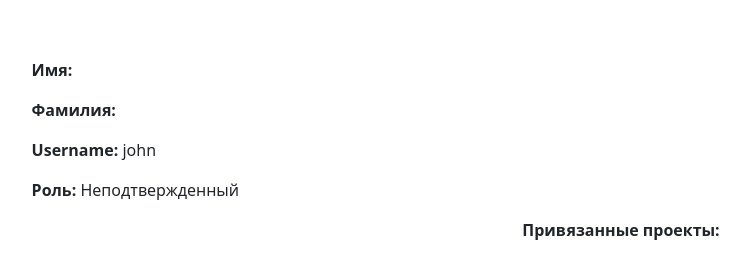
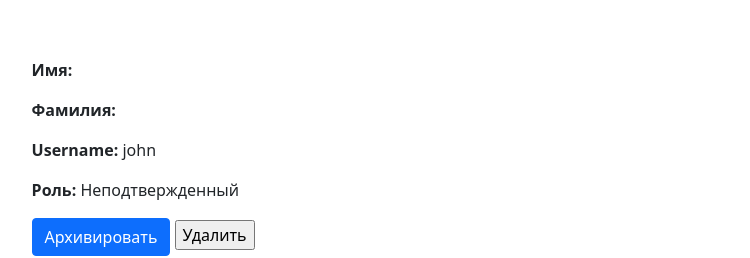
Before and after one commit to TihrLef/TeleBot, a Django app: page /TeleBot/user/111 in a window 1280 px wide. Shown: the part 56-314 px from the top of the page, without its empty margins (44-794 px from the left). Run offline with Django 4.2, Linux system fonts and the light colour scheme; a user stored in the database is signed in; data comes from the database, SQL or seed files in the repository; both versions use the stored data as it was after the commit.

Commit message:
Fixing pdf(trying)

```diff
--- a/web/TeleBot/templates/Users/user_detail.html
+++ b/web/TeleBot/templates/Users/user_detail.html
@@ -49,7 +49,7 @@ button:hover, a:hover {
 }
 </style>
 
-
+	{% csrf_token %}
 {%if request.user == user%}
 <h2 style="text-align:center" class="title">Страница пользователя</h2>
 {%endif%}
@@ -65,7 +65,11 @@ button:hover, a:hover {
         <a type="button" class="btn btn-primary" href="{%url 'password_change'%}">Изменить пароль</a>
         <a href="{%url 'edit'%}" class="btn btn-primary">Редактировать профиль</a>
       </div>
-	{%endif%}
+{%endif%}
+{%if request.user.is_staff%}
+<a type="button" class="btn btn-primary" href="{%url 'password_change'%}">Архивировать</a>
+<input class="button" type="submit" name="action" value= "Удалить" />
+{%endif%}
 
 	<p  align="center" color="#21145e" ><b>Привязанные проекты:</b><br></p>
     <table class="table">
--- a/web/TeleBot/views.py
+++ b/web/TeleBot/views.py
@@ -16,7 +16,8 @@ import tempfile
 from tempfile import TemporaryDirectory as td
 from django.contrib.auth.mixins import AccessMixin
 from threading import Thread
-import time
+import time, os
+from django.conf import settings
 from django.contrib.admin.views.decorators import staff_member_required
 
 
@@ -82,13 +83,11 @@ def available_users(request):
 	return QuerySet(set(users))
 
 def make_pdf(request, reports, path):
-	temp = TempDir()
-	temp.MakeDir(path = path, prefix = 'TempPdf', lifetime = 180)
-	name = temp.name
+	name = r"~/TeleBot/web/TeleBot/static/pdf_folder"
 	pdf = FPDF()
 	pdf.add_page()
-	pdf.add_font("Sans", style = "", fname = r"TeleBot/static/Fonts/OpenSans/OpenSans-Regular.ttf", uni=True)
-	pdf.add_font("Sans", style = "B", fname = r"TeleBot/static/Fonts/OpenSans/OpenSans-Bold.ttf", uni=True)
+	pdf.add_font("Sans", style = "", fname = os.path.join(settings.BASE_DIR, "TeleBot/static/Fonts/OpenSans/OpenSans-Regular.ttf"), uni=True)
+	pdf.add_font("Sans", style = "B", fname = os.path.join(settings.BASE_DIR, "TeleBot/static/Fonts/OpenSans/OpenSans-Bold.ttf"), uni=True)
 	for report in reports:
 		pdf.set_font("Sans", style = "B", size = 12)
 		pdf.multi_cell(w = 200, h = 8, txt = 'Project name: ' + report.project.name, align = "L", ln = 1)
@@ -98,7 +97,7 @@ def make_pdf(request, reports, path):
 		pdf.set_font("Sans", style = "", size = 12)
 		pdf.multi_cell(w = 200, h = 8, txt = report.message, align = "L", ln = 1)
 		pdf.multi_cell(w = 200, h = 10, txt = '\n', align = "L", ln = 1)
-	pdf.output(name + r"/simple_demo" + str(request.user) + ".pdf", "F")
+		pdf.output(name +  r"/simple_demo" + str(request.user) + ".pdf", path)
 	return name
 
 @user_passes_test(User.is_verified)
@@ -123,7 +122,7 @@ def report(request):
 			error_message = 'incorrect input data'
 			reports = []
 
-	path = r"TeleBot/static"
+	path = r"~/TeleBot/web/TeleBot/static/pdf_folder"
 	name = make_pdf(request, reports, path)
 
 	projects = available_projects(request)
@@ -189,11 +188,11 @@ def send_contact(request):
      subject = request.POST.get("subject")
      message = request.POST.get("message")
      send_mail("Новое сообщение", message, email, ["codenamedelta91@gmail.com"],
-    html_message="<html> Новое сообщение с сайта"
-      "Имя:" + name + '\n'
-      "Email почта:" + email + '\n'
-      "Тема:" + subject + '\n'
-       "Сообщение:" + message + "\n"
+    html_message="<html> Новое сообщение с сайта<br>"
+      "Имя:" + name + '<br>'
+      "Email почта:" + email + '<br>'
+      "Тема:" + subject + '<br>'
+       "Сообщение:" + message + "<br>"
    "</html>")
      request.session['sendmessage'] = "Сообщение было отправлено"
      return HttpResponseRedirect('contact-page')
```
Also changed, not shown: web/TeleBot/templates/Users/user_list.html (line endings or trailing spaces), web/db.sqlite3, web/pytelegrambot/management/commands/bot.py (line endings or trailing spaces).
